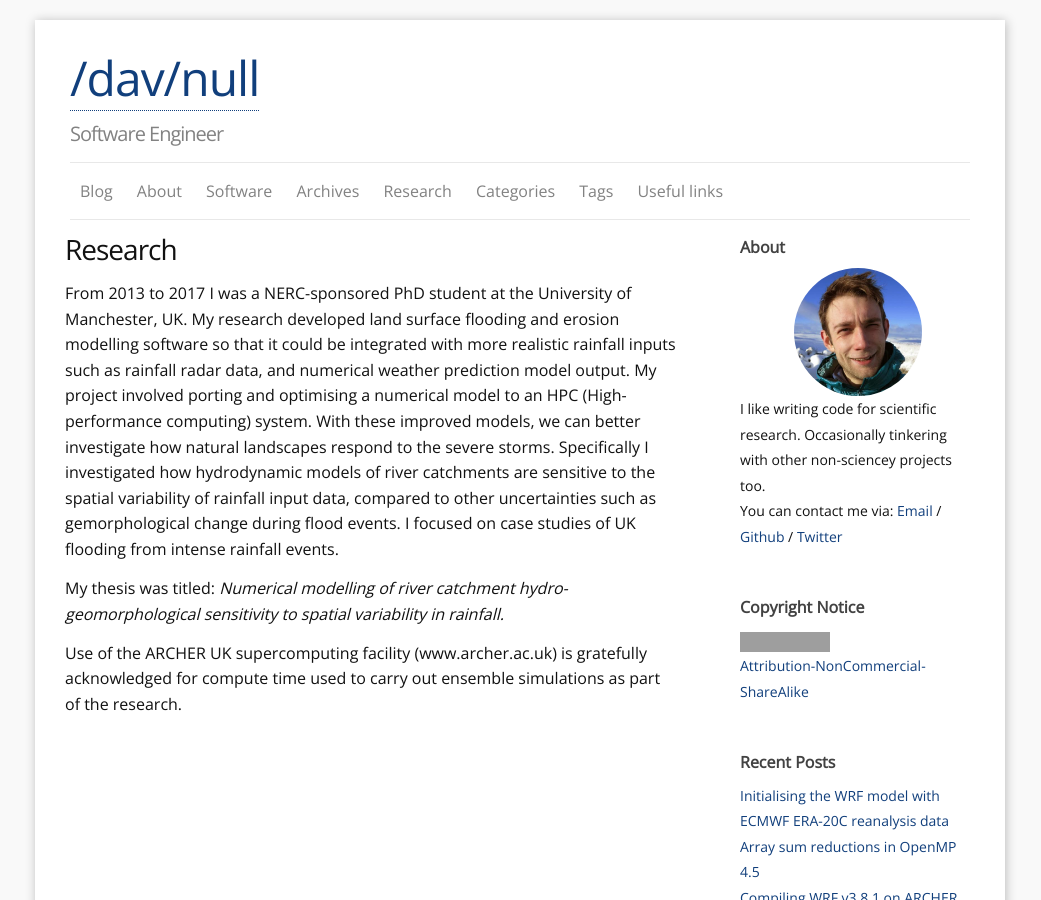
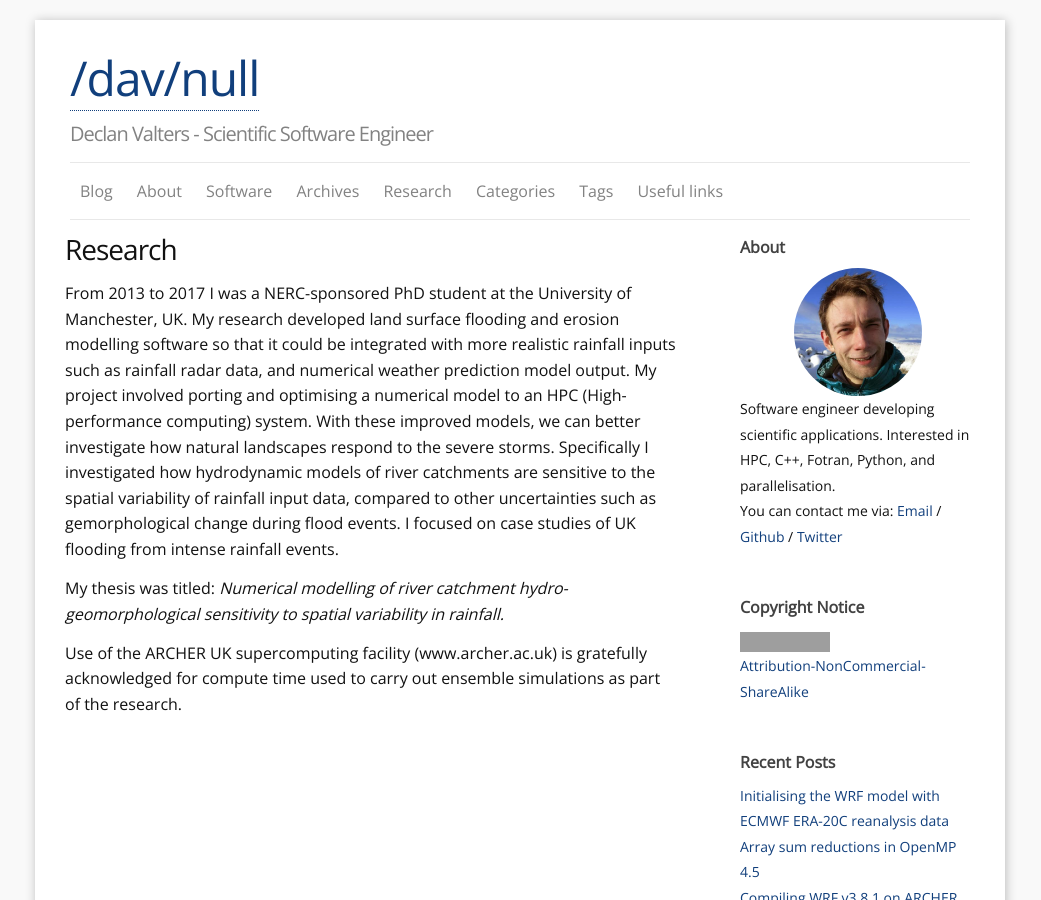
Before and after one commit to dvalters/dvalters.github.io, a Jekyll site: the page built from c_research.md, in a window 1280 px wide and 900 px high. Shown: the whole window, without its empty margins (120-1161 px from the left). Built offline with Jekyll 4.4.1, drawn with Linux system fonts in a browser that asks for light colours; our own code applies the rules of GitHub Pages for plain Markdown files; grey boxes are pictures that could not be loaded.

Commit message:
Update _config.yml

```diff
--- a/_config.yml
+++ b/_config.yml
@@ -1,9 +1,9 @@
 ### Site info:
 title: /dav/null
-tagline: Software Engineer
+tagline: Declan Valters - Scientific Software Engineer
 author: dvalts
 email: dvalts@gmail.com
-description: "dvalts' ramblings about software and programming" # You can edit this line in _config.yml. It will appear in your document head meta and in your feed.xml site description
+description: "Declan Valters - Scientific Software Engineer" # You can edit this line in _config.yml. It will appear in your document head meta and in your feed.xml site description
 keywords: "c++, python"
 baseurl: "" # the subpath of your site, e.g. /blog
 url: "http://dvalters.github.io" # the base hostname & protocol for your site
@@ -13,7 +13,7 @@ locale: en_US
 twitter_username: dvalts
 github_username:  dvalters
 favicon:
-aboutme: I like writing code for scientific research. Occasionally tinkering with other non-sciencey projects too.  # these are shown on aboutme-sidebar.
+aboutme: Software engineer developing scientific applications. Interested in HPC, C++, Fotran, Python, and parallelisation.   # these are shown on aboutme-sidebar.
 aboutme_photo:  "/images/profile.jpeg"
 
 
```
